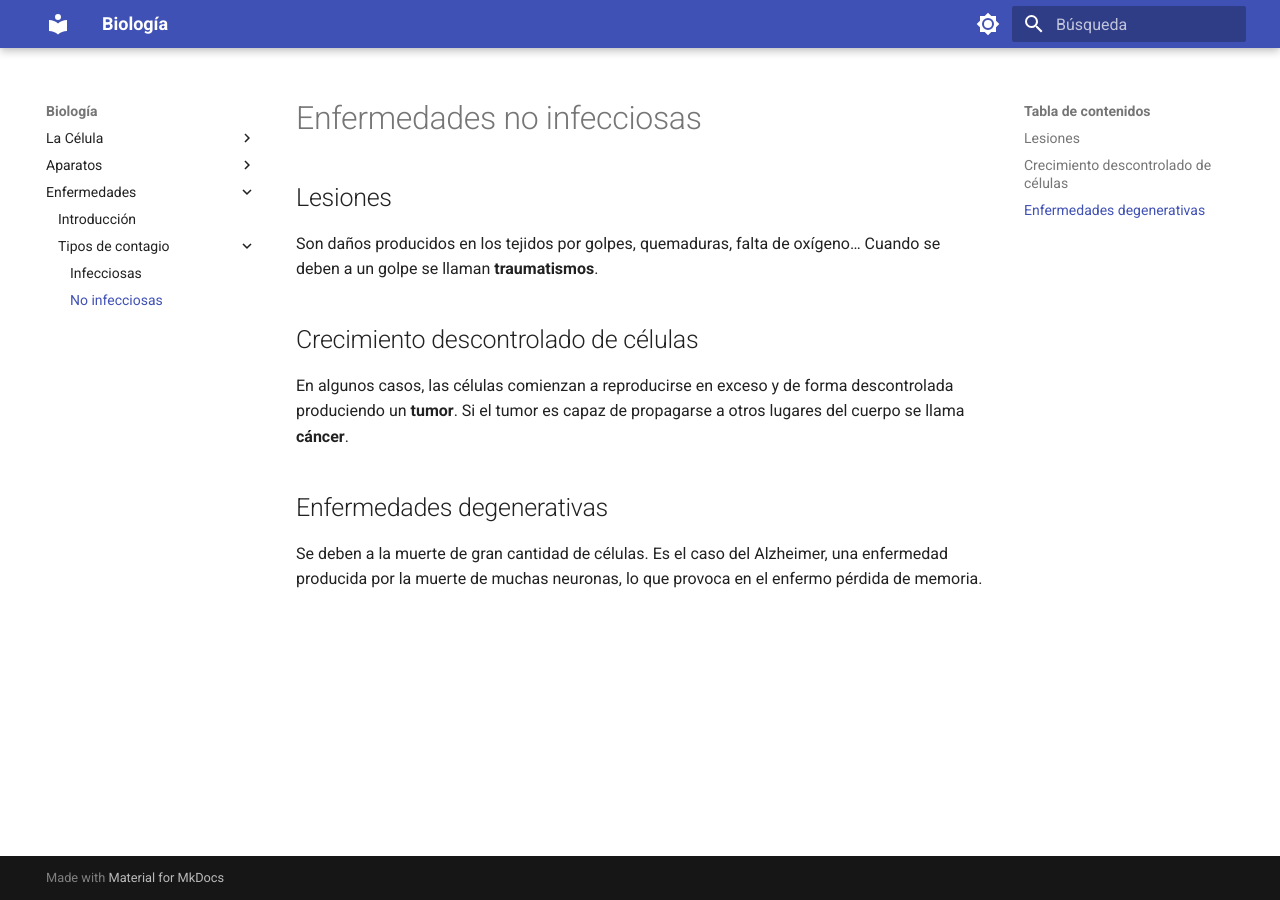
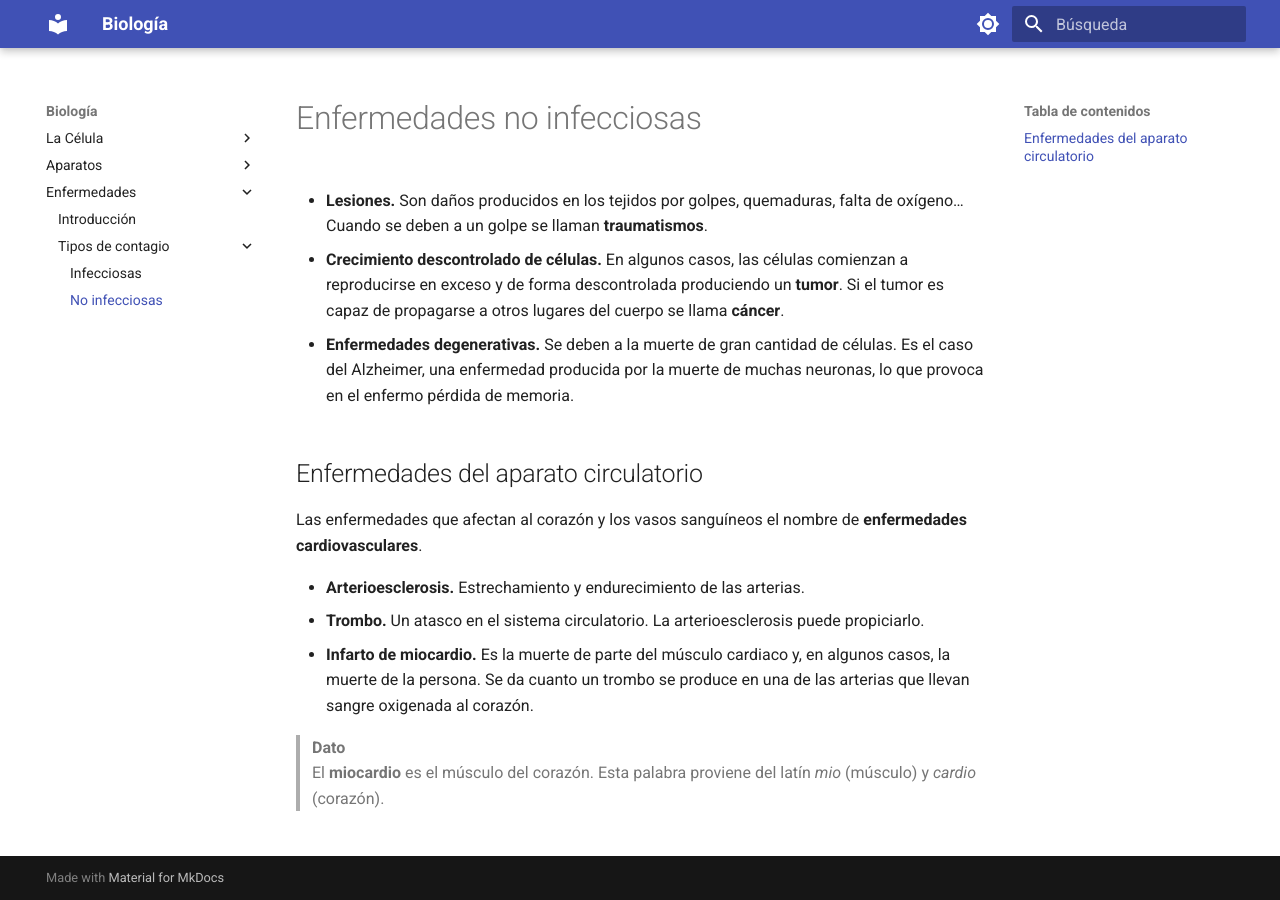
Before and after one commit to AlejandroBM99/mkdocs-biology, an MkDocs documentation site: the page built from docs/disease/non-infection.md, in a window 1280 px wide. Built offline with MkDocs 1.6.1 and Material for MkDocs 9.7.7, drawn with Linux system fonts in a browser that asks for light colours.

Commit message:
progress

```diff
--- a/docs/disease/non-infection.md
+++ b/docs/disease/non-infection.md
@@ -1,13 +1,18 @@
 # Enfermedades no infecciosas
 
-## Lesiones
+* **Lesiones.** Son daños producidos en los tejidos por golpes, quemaduras, falta de oxígeno… Cuando se deben a un golpe se llaman **traumatismos**.
 
-Son daños producidos en los tejidos por golpes, quemaduras, falta de oxígeno… Cuando se deben a un golpe se llaman **traumatismos**.
+* **Crecimiento descontrolado de células.** En algunos casos, las células comienzan a reproducirse en exceso y de forma descontrolada produciendo un **tumor**. Si el tumor es capaz de propagarse a otros lugares del cuerpo se llama **cáncer**.
 
-## Crecimiento descontrolado de células
+* **Enfermedades degenerativas.** Se deben a la muerte de gran cantidad de células. Es el caso del Alzheimer, una enfermedad producida por la muerte de muchas neuronas, lo que provoca en el enfermo pérdida de memoria.
 
-En algunos casos, las células comienzan a reproducirse en exceso y de forma descontrolada produciendo un **tumor**. Si el tumor es capaz de propagarse a otros lugares del cuerpo se llama **cáncer**.
+## Enfermedades del aparato circulatorio
 
-## Enfermedades degenerativas
+Las enfermedades que afectan al corazón y los vasos sanguíneos el nombre de **enfermedades cardiovasculares**.
 
-Se deben a la muerte de gran cantidad de células. Es el caso del Alzheimer, una enfermedad producida por la muerte de muchas neuronas, lo que provoca en el enfermo pérdida de memoria.
+* **Arterioesclerosis.** Estrechamiento y endurecimiento de las arterias.
+* **Trombo.** Un atasco en el sistema circulatorio. La arterioesclerosis puede propiciarlo.
+* **Infarto de miocardio.** Es la muerte de parte del músculo cardiaco y, en algunos casos, la muerte de la persona. Se da cuanto un trombo se produce en una de las arterias que llevan sangre oxigenada al corazón.
+
+> **Dato**
+> El **miocardio** es el músculo del corazón. Esta palabra proviene del latín _mio_ (músculo) y _cardio_ (corazón).
```
